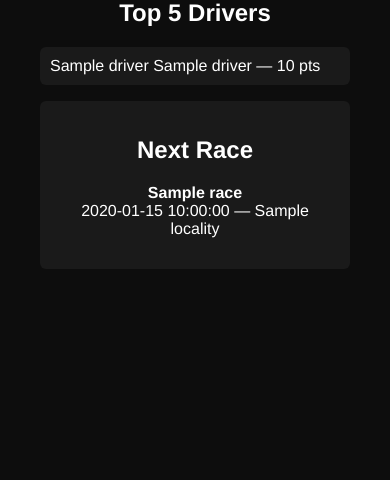
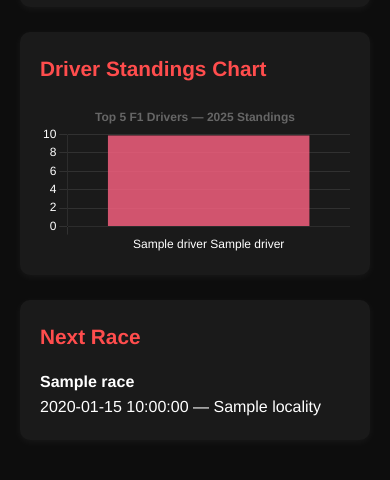
Before and after one commit to MomobamiKiraly/CITS5505-Group29-Project, a Flask app: page /dashboard in a window 390 px wide. Shown: the part 491-971 px from the top of the page. Before the commit the page ends 760 px from the top, so only its background shows below. Run offline with Flask 3, Linux system fonts and the light colour scheme; a user stored in the database is signed in; tables that the repository leaves empty hold one stand-in row (values such as "Sample post"); a database or web service that is not in the repository returns one stand-in record (values such as "Sample title"); data that the repository does not hold is empty.

Commit message:
Enhance: Replaced matplotlib chart with interactive Chart.js bar graph (#58)

```diff
--- a/app/templates/dashboard.html
+++ b/app/templates/dashboard.html
@@ -2,29 +2,36 @@
 <html lang="en">
 <head>
   <meta charset="UTF-8">
-  <title>🏁 F1 Dashboard</title>
+  <title>🏁 F1 Friends | Dashboard</title>
   <link rel="stylesheet" href="{{ url_for('static', filename='css/dashboard.css') }}">
 </head>
 <body>
+  <!-- Navbar -->
   <div class="navbar">
-    <div>🏁 F1 Dashboard</div>
+    <div class="logo">🏁 F1 Dashboard</div>
+    <div class="nav-links">
       <a href="{{ url_for('main.chatbot') }}">🤖 AI Chatbot</a>
-    <div><a href="{{ url_for('main.profile') }}">👤 Profile</a></div>
+      <a href="{{ url_for('main.profile') }}">👤 Profile</a>
+    </div>
   </div>
 
-  <div class="container">
-    <h1>🏁 F1 Dashboard</h1>
-
-    <!-- Standings Chart -->
-    <div class="standings-chart">
-      {% if chart_path %}
-        <img src="{{ chart_path }}" alt="Standings Chart" width="600">
-      {% else %}
-        <p>No chart available.</p>
-      {% endif %}
+  <!-- Dashboard Container -->
+  <div class="dashboard-container">
+    <!-- Team Card (You can replace this with user's favorite team info if needed) -->
+    <div class="card team-card">
+      <h2>Your F1 Team</h2>
+      <div class="team-logo-name">
+        <img src="{{ url_for('static', filename='images/ferrari-logo.png') }}" alt="Team Logo" class="team-logo">
+        <div class="team-name">{{ current_user.favorite_team or "No team selected" }}</div>
+      </div>
+      <div class="team-points">
+        <span>Track Your Team's Points</span>
+        <div class="points-box">—</div>
+      </div>
     </div>
 
-    <!-- Driver List -->
+    <!-- Standings -->
+    <div class="card">
       <h2>Top 5 Drivers</h2>
       <ul>
         {% for driver in standings[:5] %}
@@ -33,10 +40,66 @@
           <li>No driver data found.</li>
         {% endfor %}
       </ul>
+    </div>
 
-    <!-- Next Race Info -->
+    <!-- Standings Chart -->
+<div class="card">
+  <h2>Driver Standings Chart</h2>
+  <canvas id="standingsChart"></canvas>
+</div>
+
+<!-- Add Chart.js via CDN -->
+<script src="https://cdn.jsdelivr.net/npm/chart.js"></script>
+<script>
+  const ctx = document.getElementById('standingsChart').getContext('2d');
+
+  const driverNames = {{ standings[:5]|map(attribute='driver.name')|list|tojson }};
+  const driverPoints = {{ standings[:5]|map(attribute='points')|list|tojson }};
+
+  new Chart(ctx, {
+    type: 'bar',
+    data: {
+      labels: driverNames,
+      datasets: [{
+        label: 'Points',
+        data: driverPoints,
+        backgroundColor: [
+          'rgba(255, 99, 132, 0.8)',
+          'rgba(255, 159, 64, 0.8)',
+          'rgba(54, 162, 235, 0.8)',
+          'rgba(75, 192, 192, 0.8)',
+          'rgba(153, 102, 255, 0.8)'
+        ],
+        borderWidth: 1
+      }]
+    },
+    options: {
+      responsive: true,
+      plugins: {
+        legend: { display: false },
+        title: {
+          display: true,
+          text: 'Top 5 F1 Drivers — 2025 Standings'
+        }
+      },
+      scales: {
+        y: {
+          beginAtZero: true,
+          ticks: { color: 'white' },
+          grid: { color: 'rgba(255,255,255,0.1)' }
+        },
+        x: {
+          ticks: { color: 'white' },
+          grid: { color: 'rgba(255,255,255,0.1)' }
+        }
+      }
+    }
+  });
+</script>
+
+    <!-- Next Race -->
     {% if next_race %}
-      <div class="next-race">
+      <div class="card">
         <h2>Next Race</h2>
         <p>
           <strong>{{ next_race.race.raceName }}</strong><br>
@@ -44,7 +107,10 @@
         </p>
       </div>
     {% else %}
-      <p>No upcoming race data.</p>
+      <div class="card">
+        <h2>Next Race</h2>
+        <p>No upcoming race data available.</p>
+      </div>
     {% endif %}
   </div>
 
--- a/static/css/dashboard.css
+++ b/static/css/dashboard.css
@@ -1,59 +1,159 @@
-body {
-    background-color: #0d0d0d;
-    color: white;
-    font-family: 'Helvetica Neue', sans-serif;
+/* Base Reset */
+* {
+  box-sizing: border-box;
   margin: 0;
   padding: 0;
 }
 
+body {
+  background-color: #0d0d0d;
+  color: #ffffff;
+  font-family: 'Helvetica Neue', sans-serif;
+  line-height: 1.6;
+}
+
+/* Navbar */
 .navbar {
   background-color: #e10600;
   padding: 15px 30px;
   display: flex;
   justify-content: space-between;
+  align-items: center;
   font-weight: bold;
 }
 
-  .navbar a {
-    color: white;
-    text-decoration: none;
+.navbar .logo {
+  font-size: 1.2rem;
 }
 
-  .container {
-    padding: 40px;
-    max-width: 800px;
-    margin: auto;
+.navbar .nav-links a {
+  color: white;
+  margin-left: 20px;
+  text-decoration: none;
+  font-size: 1rem;
 }
 
-  h1, h2 {
-    text-align: center;
+.navbar .nav-links a:hover {
+  text-decoration: underline;
 }
 
-  ul {
-    list-style-type: none;
-    padding: 0;
+/* Main Container */
+.dashboard-container {
+  display: grid;
+  grid-template-columns: repeat(auto-fit, minmax(300px, 1fr));
+  gap: 25px;
+  max-width: 1200px;
+  margin: 40px auto;
+  padding: 0 20px;
 }
 
-  li {
-    background: #1a1a1a;
-    margin: 8px 0;
+/* Card Layout */
+.card {
+  background-color: #1a1a1a;
+  padding: 20px;
+  border-radius: 10px;
+  box-shadow: 0 2px 8px rgba(255, 255, 255, 0.05);
+}
+
+.card h2 {
+  font-size: 1.3rem;
+  color: #ff4d4d;
+  margin-bottom: 15px;
+}
+
+/* Team Card Special Layout */
+.team-card .team-logo-name {
+  display: flex;
+  align-items: center;
+  gap: 15px;
+  margin-bottom: 10px;
+}
+
+.team-logo {
+  width: 50px;
+  height: 50px;
+  object-fit: contain;
+}
+
+
+.team-name {
+  font-size: 1.5rem;
+  font-weight: bold;
+  color: #ffffff;
+}
+
+.team-points {
+  display: flex;
+  justify-content: space-between;
+  align-items: center;
+  margin-top: 10px;
+}
+
+.team-points span {
+  font-size: 1rem;
+}
+
+.points-box {
+  background-color: #333;
+  padding: 8px 16px;
+  border-radius: 8px;
+  font-weight: bold;
+  font-size: 1.2rem;
+}
+
+/* Race Table */
+.races-table {
+  width: 100%;
+  border-collapse: collapse;
+  color: #fff;
+}
+
+.races-table th, .races-table td {
+  text-align: left;
+  padding: 8px;
+}
+
+.races-table tr:nth-child(even) {
+  background-color: #2a2a2a;
+}
+
+/* Progress Bar */
+.progress-bar {
+  background-color: #333;
+  border-radius: 5px;
+  height: 20px;
+  margin-top: 8px;
+  overflow: hidden;
+}
+
+.progress-fill {
+  height: 100%;
+  background-color: #e10600;
+  width: 0%;
+  transition: width 0.5s ease-in-out;
+}
+
+/* Driver List */
+.card ul {
+  list-style-type: none;
+  padding-left: 0;
+}
+
+.card li {
+  background-color: #292929;
   padding: 10px;
+  margin-bottom: 8px;
   border-radius: 6px;
 }
 
-  .standings-chart {
-    display: flex;
-    justify-content: center;
-    margin: 20px 0;
+/* Responsive Adjustments */
+@media (max-width: 768px) {
+  .navbar {
+    flex-direction: column;
+    align-items: flex-start;
   }
 
-  .next-race {
-    background: #1a1a1a;
-    padding: 15px;
-    border-radius: 6px;
-    text-align: center;
+  .navbar .nav-links {
+    margin-top: 10px;
   }
-
-  a {
-    color: #ff4d4d;
 }
```
Lines whose indentation alone changed are shown as unchanged.
